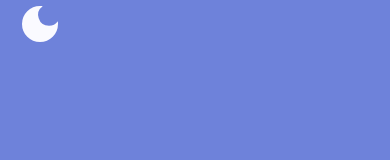
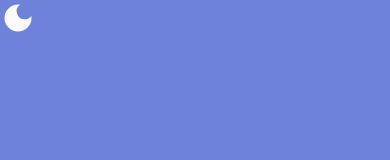
Before and after one commit to eddieb2/portfolio_2, a React (Create React App) app: page / in a window 390 px wide. Shown: the top 160 px of the page. Built offline with nearby package versions, Linux system fonts and the light colour scheme.

Commit message:
Changed the ToggleWrapper maxWidth. Adds media queries for the ToggleWrapper.

```diff
--- a/src/components/theme_toggle/ThemeToggle.js
+++ b/src/components/theme_toggle/ThemeToggle.js
@@ -4,7 +4,7 @@ import { ToggleWrapper } from './ThemeToggle.styles';
 
 const ThemeToggle = ({ theme, themeToggler }) => {
 	return (
-		<ToggleWrapper maxWidth='xs'>
+		<ToggleWrapper>
 			{theme === 'light' ? (
 				<MdDarkMode onClick={themeToggler} />
 			) : (
--- a/src/components/theme_toggle/ThemeToggle.styles.js
+++ b/src/components/theme_toggle/ThemeToggle.styles.js
@@ -1,8 +1,21 @@
 import styled from 'styled-components';
-import { Container } from '@mui/material';
+import { Box } from '@mui/material';
 
-export const ToggleWrapper = styled(Container)`
+export const ToggleWrapper = styled(Box)`
 	z-index: 999;
 	position: absolute;
+	top: 10;
 	font-size: 3rem;
+
+	@media (max-width: 800px) {
+		font-size: 2.75rem;
+	}
+
+	@media (max-width: 600px) {
+		font-size: 2.5rem;
+	}
+
+	@media (max-width: 450px) {
+		font-size: 2.25rem;
+	}
 `;
```
